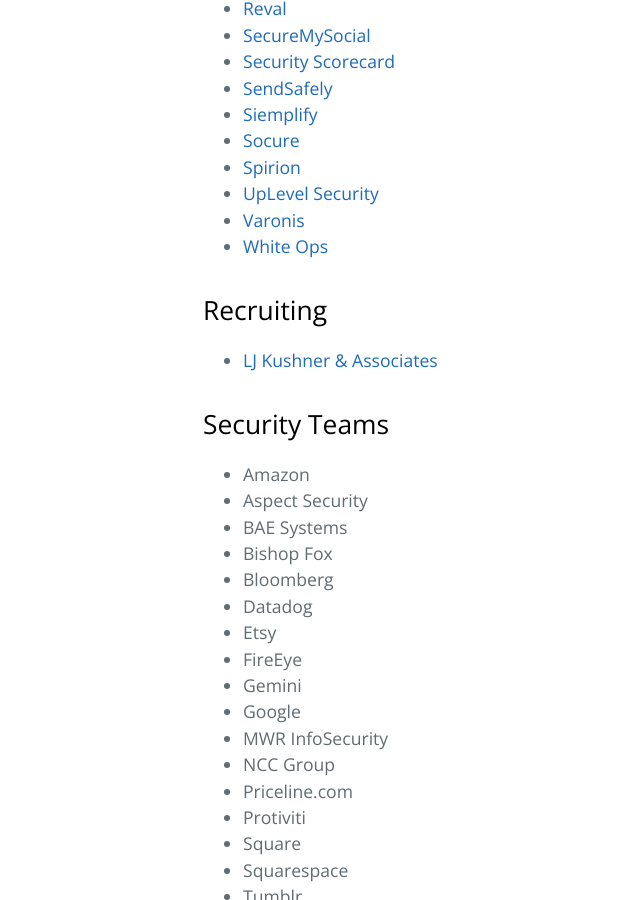
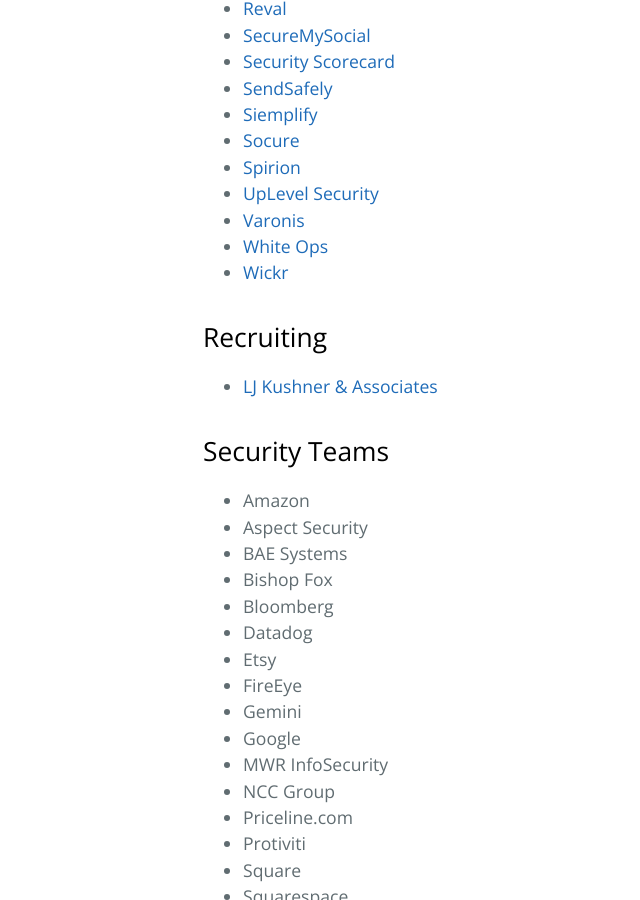
Before and after one commit to trailofbits/nyc-infosec, a Jekyll site: the page built from companies.md, in a window 1280 px wide and 900 px high, scrolled down 1309 px. Shown: the whole window, without its empty margins (21-661 px from the left). Built offline with Jekyll 4.4.1, drawn with Linux system fonts in a browser that asks for light colours; our own code applies the rules of GitHub Pages for plain Markdown files.

Commit message:
Wickr is based in NYC

```diff
--- a/companies.md
+++ b/companies.md
@@ -50,6 +50,7 @@
 * [UpLevel Security](https://www.uplevelsecurity.com/)
 * [Varonis](https://www.varonis.com/)
 * [White Ops](https://www.whiteops.com/)
+* [Wickr](https://www.wickr.com/)
 
 ## Recruiting
 * [LJ Kushner & Associates](http://ljkushner.com/)
```
